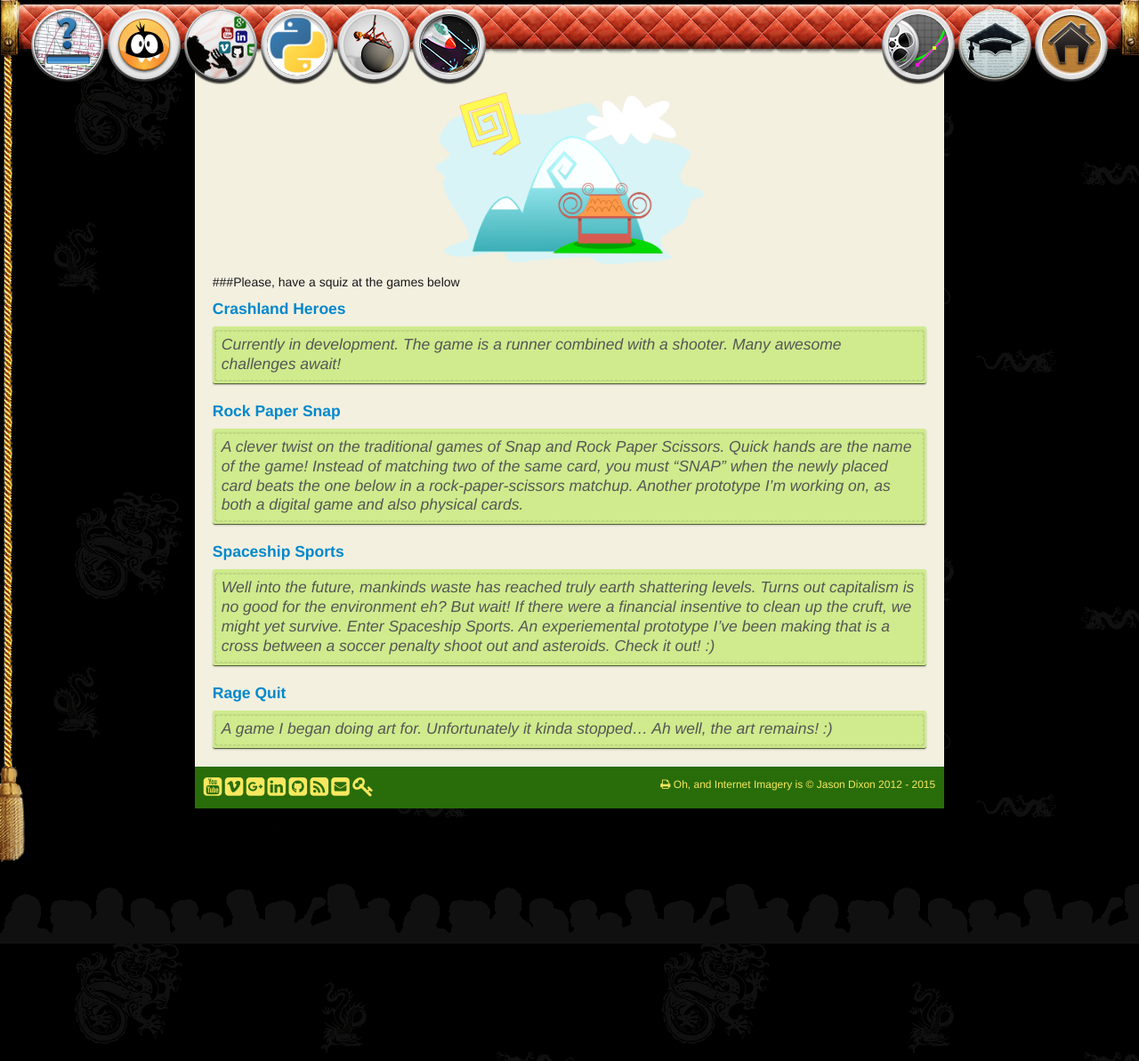
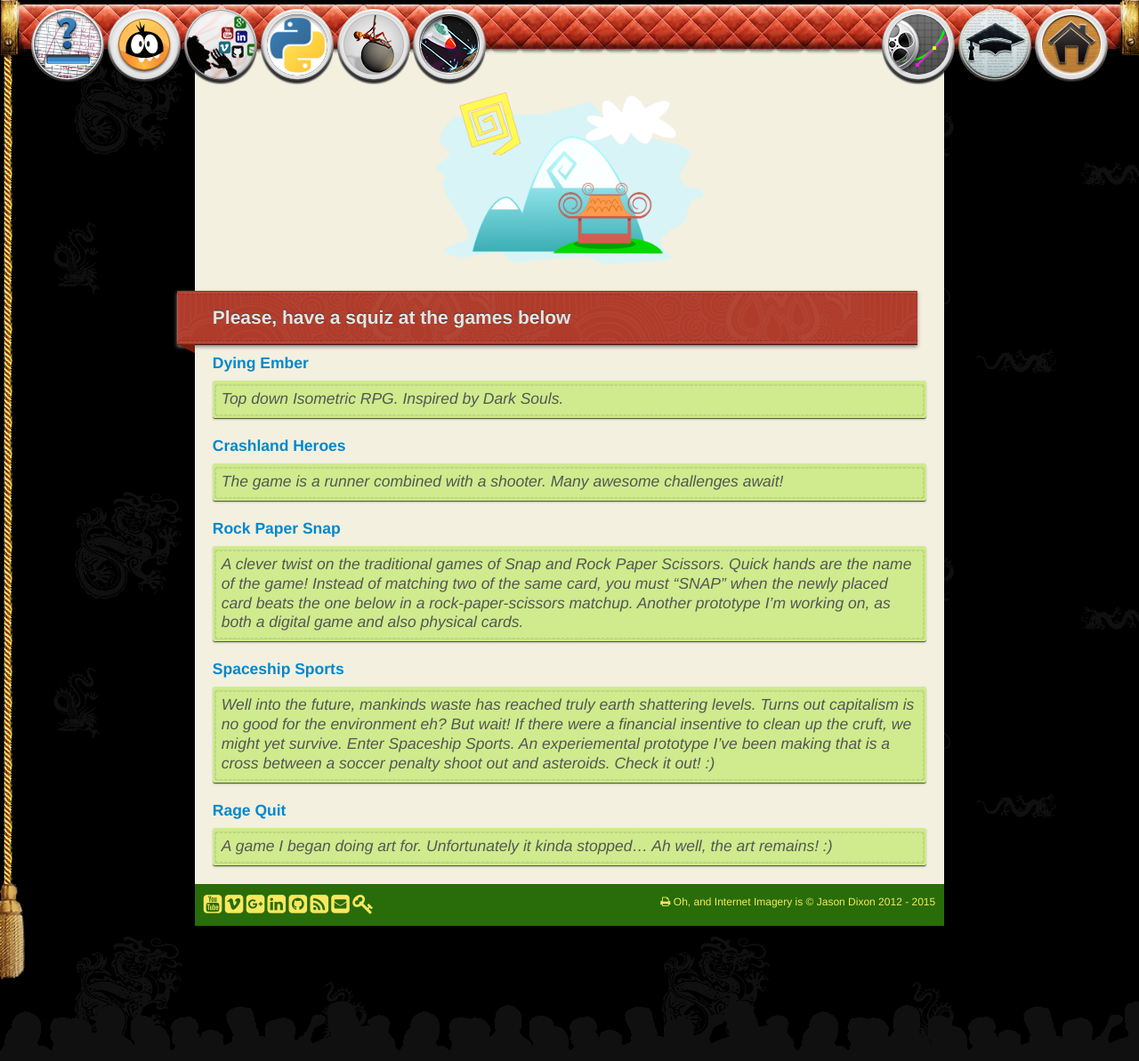
Before and after one commit to internetimagery/internetimagery.github.io, a Jekyll site: the page built from games/index.md, in a window 1280 px wide. Shown: the whole page at 89% size. Built offline with Jekyll 4.4.1, drawn with Linux system fonts in a browser that asks for light colours; nearby versions of some CDN libraries; some web fonts are replaced.

Commit message:
adding dying ember game

```diff
--- a/games/index.md
+++ b/games/index.md
@@ -7,12 +7,15 @@ layout: page
 
 <img class="centered-block" src="/img/posts/mountain.png" width="300px">
 
-###Please, have a squiz at the games below
+### Please, have a squiz at the games below
 
+#### [Dying Ember](/games/dyingember)
+
+> Top down Isometric RPG. Inspired by Dark Souls.
 
 #### [Crashland Heroes](/games/crashland)
 
-> Currently in development. The game is a runner combined with a shooter. Many awesome challenges await!
+> The game is a runner combined with a shooter. Many awesome challenges await!
 
 #### [Rock Paper Snap](/games/rps)
 
```
Also changed, not shown: games/crashland/index.md (+2 -0 lines), games/dyingember/index.md (added, +26 -0 lines).
